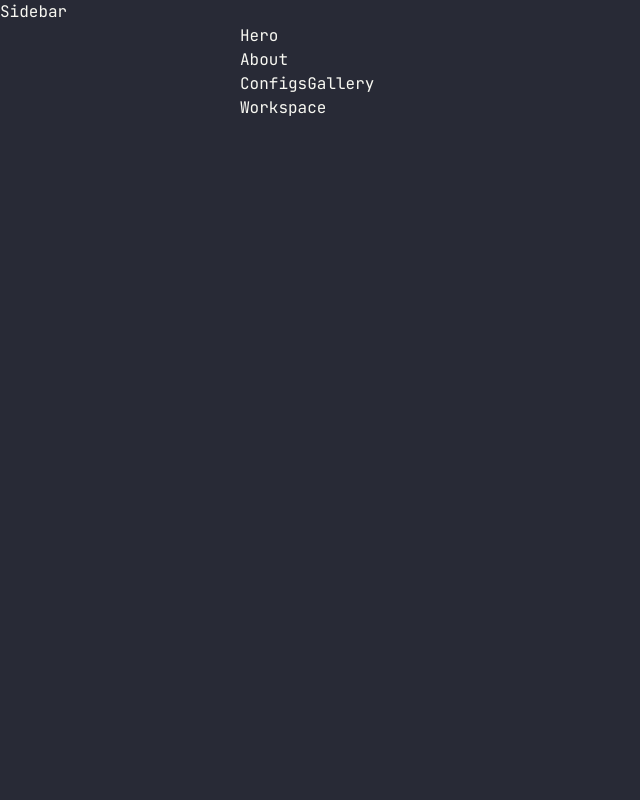
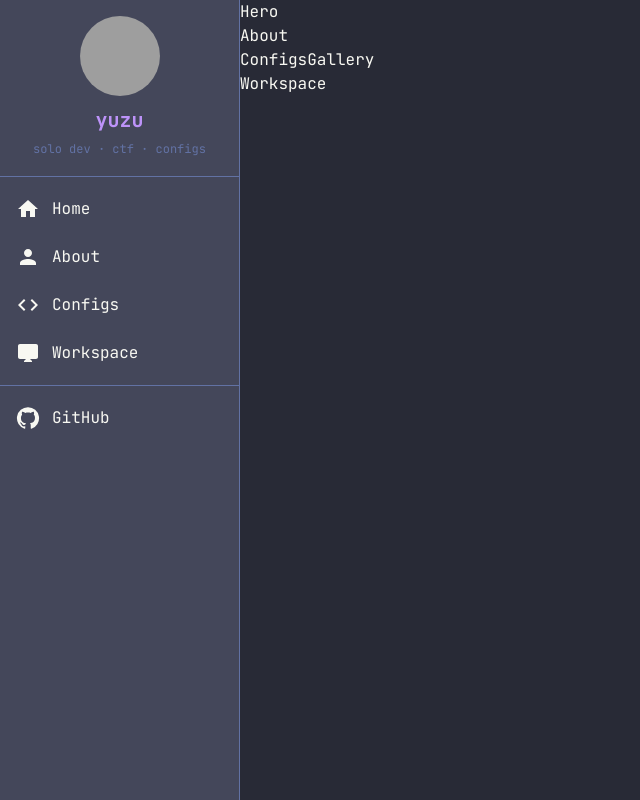
Before and after one commit to yuzu-octopus/yuzu-octopus.github.io, a React (Vite) app: page / in a window 1280 px wide. Shown: the whole page, without its empty margins (0-640 px from the left). Built offline with nearby package versions, Linux system fonts and the light colour scheme; grey boxes are pictures that could not be loaded.

Commit message:
feat: add sidebar navigation component

```diff
--- a/src/components/Sidebar.tsx
+++ b/src/components/Sidebar.tsx
@@ -1,5 +1,87 @@
-import { Box } from '@mui/material';
+import {
+  Drawer,
+  List,
+  ListItem,
+  ListItemButton,
+  ListItemIcon,
+  ListItemText,
+  Divider,
+  Box,
+  Avatar,
+  Typography,
+} from '@mui/material';
+import HomeIcon from '@mui/icons-material/Home';
+import PersonIcon from '@mui/icons-material/Person';
+import CodeIcon from '@mui/icons-material/Code';
+import DesktopMacIcon from '@mui/icons-material/DesktopMac';
+import GitHubIcon from '@mui/icons-material/GitHub';
+import { draculaColors } from '../theme/dracula';
+
+const navItems = [
+  { text: 'Home', icon: <HomeIcon />, href: '#hero' },
+  { text: 'About', icon: <PersonIcon />, href: '#about' },
+  { text: 'Configs', icon: <CodeIcon />, href: '#configs' },
+  { text: 'Workspace', icon: <DesktopMacIcon />, href: '#workspace' },
+];
+
+const drawerWidth = 240;
 
 export function Sidebar() {
-  return <Box>Sidebar</Box>;
+  return (
+    <Drawer
+      variant="permanent"
+      sx={{
+        width: drawerWidth,
+        flexShrink: 0,
+        '& .MuiDrawer-paper': {
+          width: drawerWidth,
+          boxSizing: 'border-box',
+          backgroundColor: draculaColors.currentLine,
+          borderRight: `1px solid ${draculaColors.comment}`,
+        },
+      }}
+    >
+      <Box sx={{ p: 2, textAlign: 'center' }}>
+        <Avatar
+          src="https://avatars.githubusercontent.com/u/275212760?v=4"
+          sx={{ width: 80, height: 80, margin: '0 auto', mb: 1 }}
+        />
+        <Typography variant="h6" sx={{ color: draculaColors.purple, fontWeight: 700 }}>
+          yuzu
+        </Typography>
+        <Typography variant="caption" sx={{ color: draculaColors.comment }}>
+          solo dev · ctf · configs
+        </Typography>
+      </Box>
+      <Divider sx={{ borderColor: draculaColors.comment }} />
+      <List>
+        {navItems.map((item) => (
+          <ListItem key={item.text} disablePadding>
+            <ListItemButton component="a" href={item.href}>
+              <ListItemIcon sx={{ color: draculaColors.foreground }}>
+                {item.icon}
+              </ListItemIcon>
+              <ListItemText primary={item.text} />
+            </ListItemButton>
+          </ListItem>
+        ))}
+      </List>
+      <Divider sx={{ borderColor: draculaColors.comment }} />
+      <List>
+        <ListItem disablePadding>
+          <ListItemButton
+            component="a"
+            href="https://github.com/yuzu-octopus"
+            target="_blank"
+            rel="noopener noreferrer"
+          >
+            <ListItemIcon sx={{ color: draculaColors.foreground }}>
+              <GitHubIcon />
+            </ListItemIcon>
+            <ListItemText primary="GitHub" />
+          </ListItemButton>
+        </ListItem>
+      </List>
+    </Drawer>
+  );
 }
```
